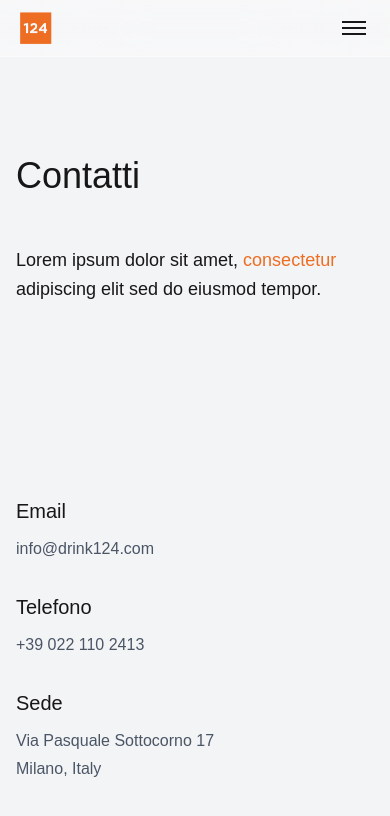
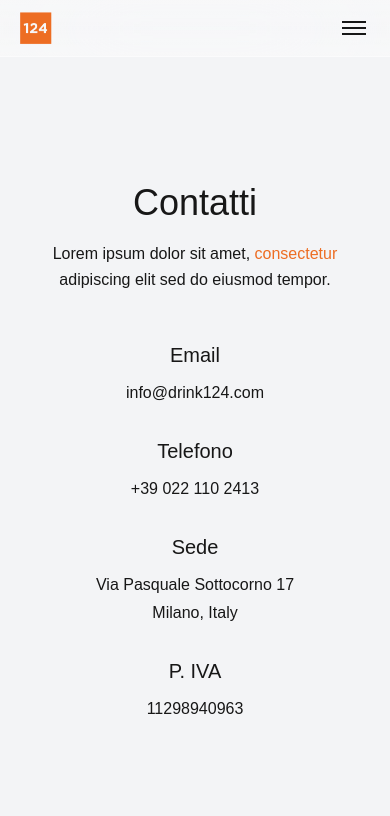
Before and after one commit to mcfratm0823/configuratore-enterprise, a Next.js app: page /contact in a window 390 px wide. Shown: the top 816 px of the page. Built offline with nearby package versions, Linux system fonts and the light colour scheme.

Commit message:
fix pagina contatti mobile

```diff
--- a/src/app/contact/page.tsx
+++ b/src/app/contact/page.tsx
@@ -5,8 +5,9 @@ import { useState } from 'react'
 
 export default function ContactPage() {
   const [isMobileMenuOpen, setIsMobileMenuOpen] = useState(false)
+
   return (
-    <div className="min-h-screen bg-gray-100">
+    <div className="h-screen bg-gray-100 overflow-hidden flex flex-col">
       {/* Header */}
       <header className="sticky top-0 z-50 bg-gradient-to-b from-white/40 via-white/30 to-white/40 backdrop-blur-3xl border-b border-white/40 backdrop-saturate-150">
         <div className="max-w-7xl mx-auto w-full flex justify-between items-center py-2 md:py-4 px-4 lg:px-0">
@@ -80,36 +81,18 @@ export default function ContactPage() {
         )}
       </header>
 
-      {/* Hero Section */}
-      <section className="pt-24 pb-8">
-        <div className="max-w-7xl mx-auto px-4 lg:px-0">
-          <div className="space-y-8 lg:grid lg:grid-cols-12 lg:gap-16 lg:items-start lg:space-y-0 mb-16">
+      {/* Main Content - Centered in viewport */}
+      <main className="flex-1 flex items-center justify-center px-4 lg:px-0">
+        <div className="max-w-7xl mx-auto w-full">
+          <div className="space-y-12 lg:grid lg:grid-cols-12 lg:gap-16 lg:items-center lg:space-y-0">
             {/* Left Column - Main Title */}
-            <div className="lg:col-span-4">
-              <h1 className="text-[#171717] leading-tight text-4xl md:text-5xl lg:text-6xl font-normal">
+            <div className="lg:col-span-4 text-center lg:text-left">
+              <h1 className="text-[#171717] leading-tight text-4xl md:text-5xl lg:text-6xl font-normal mb-4 lg:mb-6">
                 Contatti
               </h1>
-            </div>
-
-            {/* Empty space */}
-            <div className="lg:col-span-2"></div>
-
-            {/* Right Column - Headline */}
-            <div className="lg:col-span-6 pt-4">
-              <h2 className="text-[#171717] text-lg md:text-xl lg:text-2xl font-normal leading-relaxed">
+              <h2 className="text-[#171717] text-base md:text-lg lg:text-xl font-normal leading-relaxed">
                 Lorem ipsum dolor sit amet, <span className="text-[#ed6d23] font-medium">consectetur</span> adipiscing elit sed do eiusmod tempor.
               </h2>
-            </div>
-          </div>
-        </div>
-      </section>
-
-      {/* Contact Info Section */}
-      <section className="py-16">
-        <div className="max-w-7xl mx-auto px-4 lg:px-0">
-          <div className="space-y-8 lg:grid lg:grid-cols-12 lg:gap-16 lg:items-start lg:space-y-0">
-            {/* Left Column - Section title */}
-            <div className="lg:col-span-4">
             </div>
 
             {/* Empty space */}
@@ -117,18 +100,18 @@ export default function ContactPage() {
 
             {/* Right Column - Contact details */}
             <div className="lg:col-span-6">
-              <div className="space-y-8 md:grid md:grid-cols-2 md:gap-8 lg:gap-16 md:space-y-0">
+              <div className="grid grid-cols-1 sm:grid-cols-2 gap-8 lg:gap-12 text-center lg:text-left">
                 <div className="space-y-8">
                   <div>
                     <h3 className="text-xl font-medium text-[#171717] mb-3">Email</h3>
-                    <a href="mailto:info@drink124.com" className="text-gray-600 hover:text-[#ed6d23] transition-colors">
+                    <a href="mailto:info@drink124.com" className="text-[#171717] hover:text-[#ed6d23] transition-colors">
                       info@drink124.com
                     </a>
                   </div>
 
                   <div>
                     <h3 className="text-xl font-medium text-[#171717] mb-3">Telefono</h3>
-                    <a href="tel:+390221102413" className="text-gray-600 hover:text-[#ed6d23] transition-colors">
+                    <a href="tel:+390221102413" className="text-[#171717] hover:text-[#ed6d23] transition-colors">
                       +39 022 110 2413
                     </a>
                   </div>
@@ -137,18 +120,22 @@ export default function ContactPage() {
                 <div className="space-y-8">
                   <div>
                     <h3 className="text-xl font-medium text-[#171717] mb-3">Sede</h3>
-                    <div className="text-gray-600 space-y-1">
+                    <div className="text-[#171717] space-y-1">
                       <p>Via Pasquale Sottocorno 17</p>
                       <p>Milano, Italy</p>
                     </div>
                   </div>
 
+                  <div>
+                    <h3 className="text-xl font-medium text-[#171717] mb-3">P. IVA</h3>
+                    <p className="text-[#171717]">11298940963</p>
+                  </div>
                 </div>
               </div>
             </div>
           </div>
         </div>
-      </section>
+      </main>
     </div>
   )
 }
```
